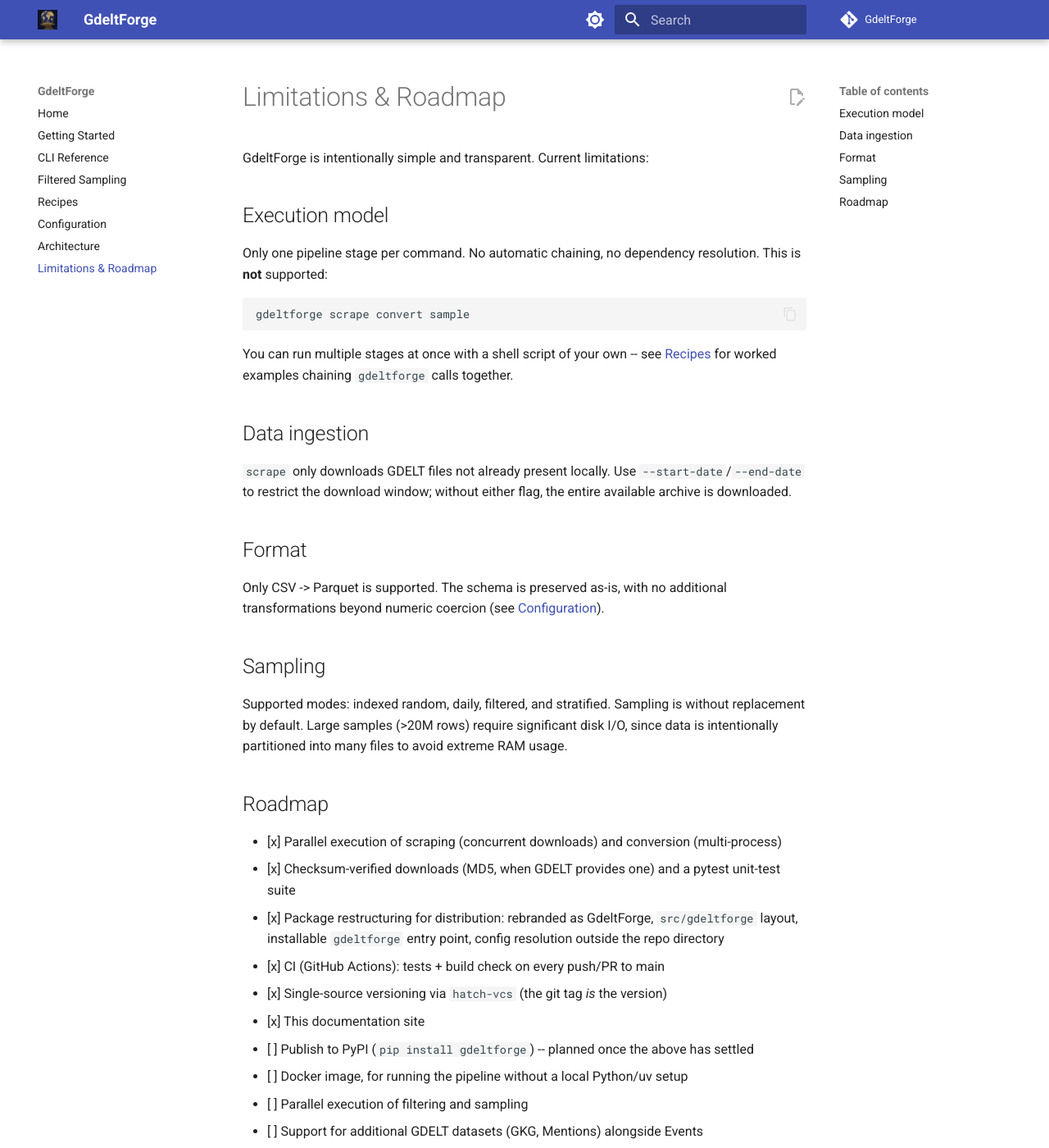
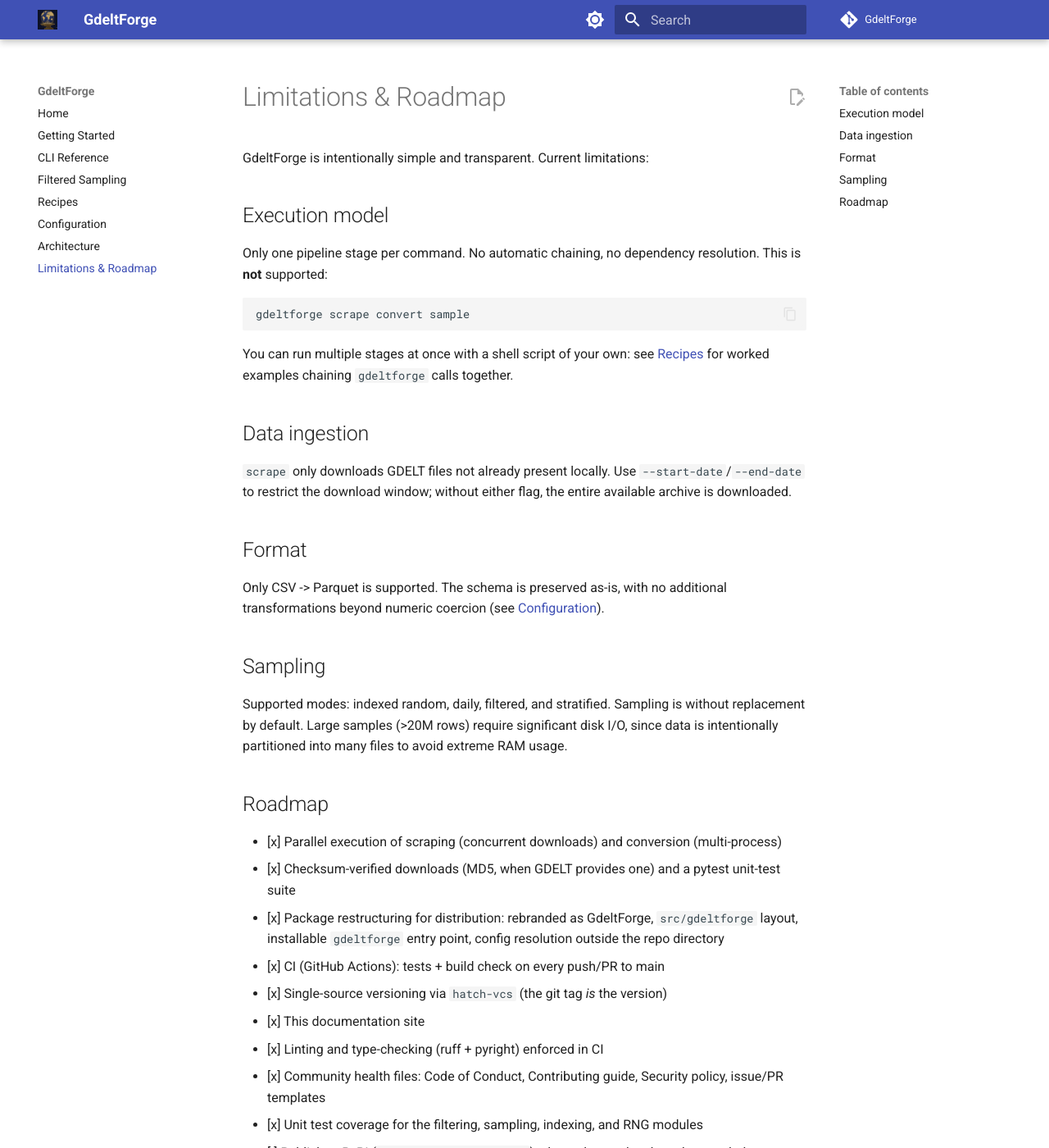
Before and after one commit to Vinicius-Teixeirac/GdeltForge, an MkDocs documentation site: the page built from docs/limitations-and-roadmap.md, in a window 1280 px wide and 1400 px high. Shown: the whole window at 82% size. Built offline with MkDocs 1.6.1 and Material for MkDocs 9.7.7, drawn with Linux system fonts in a browser that asks for light colours; comment, search, counter and statistics services are not loaded; some of the changed text lies outside the part shown.

Commit message:
docs: consolidate limitations/roadmap into a single docs-site source
README's Known Limitations and Roadmap sections duplicated
docs/limitations-and-roadmap.md and had already drifted out of sync
(missing ruff/pyright, community health files, and the new test
coverage). Replace both README sections with a short summary plus a
link to the docs page, and bring the roadmap checklist up to date.

````diff
--- a/docs/limitations-and-roadmap.md
+++ b/docs/limitations-and-roadmap.md
@@ -10,7 +10,7 @@
 gdeltforge scrape convert sample
 ```
 
-You can run multiple stages at once with a shell script of your own -- see [Recipes](recipes.md) for worked examples chaining `gdeltforge` calls together.
+You can run multiple stages at once with a shell script of your own: see [Recipes](recipes.md) for worked examples chaining `gdeltforge` calls together.
 
 ## Data ingestion
 
@@ -32,7 +32,10 @@
 - [x] CI (GitHub Actions): tests + build check on every push/PR to main
 - [x] Single-source versioning via `hatch-vcs` (the git tag *is* the version)
 - [x] This documentation site
-- [ ] Publish to PyPI (`pip install gdeltforge`) -- planned once the above has settled
+- [x] Linting and type-checking (ruff + pyright) enforced in CI
+- [x] Community health files: Code of Conduct, Contributing guide, Security policy, issue/PR templates
+- [x] Unit test coverage for the filtering, sampling, indexing, and RNG modules
+- [ ] Publish to PyPI (`pip install gdeltforge`), planned once the above has settled
 - [ ] Docker image, for running the pipeline without a local Python/uv setup
 - [ ] Parallel execution of filtering and sampling
 - [ ] Support for additional GDELT datasets (GKG, Mentions) alongside Events
````
Also changed, not shown: README.md (+5 -39 lines).
